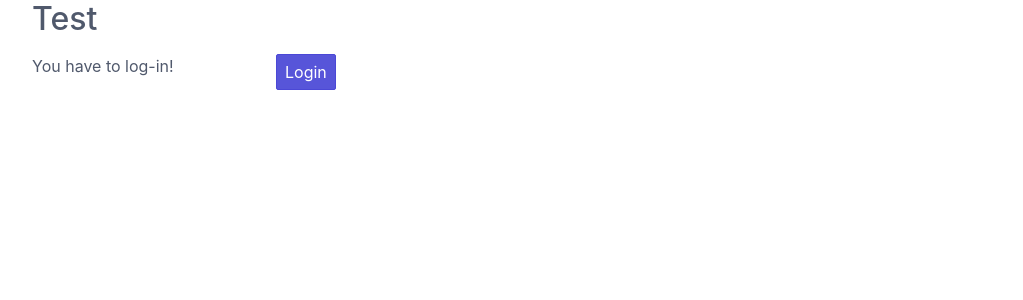
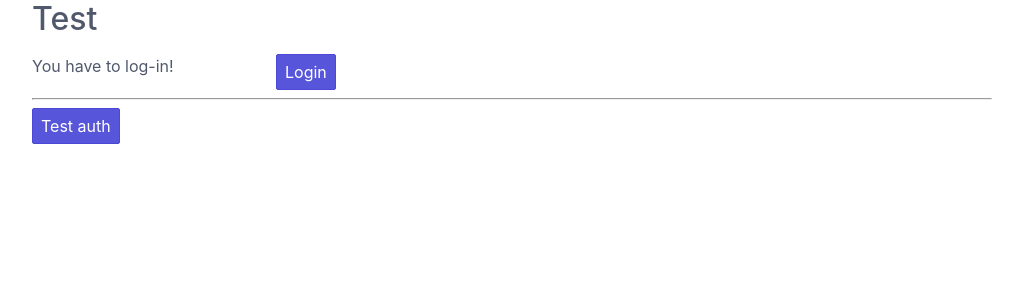
Before and after one commit to spapas/rest_authenticate, a Django app: page / in a window 1280 px wide. Shown: the top 300 px of the page, without its empty margins (128-1151 px from the left). Run offline with Django 3.2, Linux system fonts and the light colour scheme.

Commit message:
Add the local / session storage integration

```diff
--- a/rest_authenticate/urls.py
+++ b/rest_authenticate/urls.py
@@ -9,7 +9,7 @@ from rest_framework import routers
 
 urlpatterns = [
     path('admin/', admin.site.urls),
-    path('test_auth/', TestAuthView.as_view()),
+    path('test_auth/', TestAuthView.as_view(), name='test_auth', ),
     url(r'^rest-auth/', include('rest_auth.urls')),
     path(r'', HomeTemplateView.as_view(), name='home', ),
 ] + static(settings.STATIC_URL, document_root=settings.STATIC_ROOT)
--- a/rest_authenticate/views.py
+++ b/rest_authenticate/views.py
@@ -14,4 +14,4 @@ class TestAuthView(APIView):
     # permission_classes = (permissions.IsAdminUser,)
 
     def get(self, request, format=None):
-        return Response("OK")
+        return Response("Hello {0}!".format(request.user))
--- a/templates/home.html
+++ b/templates/home.html
@@ -9,6 +9,7 @@
   <title>Home</title>
   <link rel="stylesheet" href='{% static "spectre.min.css" %}'>
   <link rel="stylesheet" href='{% static "spectre-icons.min.css" %}'>
+  <link rel="icon" href="{% static 'favicon.ico' %}">
   <style>
         .spinner {
             margin: 100px auto 0;
@@ -83,6 +84,15 @@
                 <button class="btn btn-primary"  id='logoutButton'>Logout</button>
             </div>
         </div>
+        <hr />
+        <div class="columns" id="test">
+            <div class='column col-3'>
+                <button class="btn btn-primary"  id='testAuthButton'>Test auth</button>
+            </div>
+            <div class='column col-9'>
+                <div id='test-auth-response' ></div>
+            </div>
+        </div>
     </div>
 
 
@@ -103,7 +113,12 @@
                     </div>
                     <div class="form-group">
                         <label class="form-label" for="input-password">Password</label>
-                        <input class="form-input" type="password" id="input-password" placeholder="Name">
+                        <input class="form-input" type="password" id="input-password" placeholder="Password">
+                    </div>
+                    <div class="form-group">
+                        <label class="form-checkbox" for="input-local-storage">
+                            <input type="checkbox" id="input-local-storage" /> <i class="form-icon"></i>  Use local storage (remember me)
+                        </label>
                     </div>
                 </form>
                 <div class='label label-error mt-1 d-invisible' id='modal-error'>
@@ -124,15 +139,19 @@
         var g_urls = {
             'login': '{% url "rest_login" %}',
             'logout': '{% url "rest_logout" %}',
+            'test_auth': '{% url "test_auth" %}',
         };
         var g_auth = localStorage.getItem("auth");
+        if(g_auth == null) {
+            g_auth = sessionStorage.getItem("auth");
+        }
+
         if(g_auth) {
             try {
                 g_auth = JSON.parse(g_auth);
             } catch(error) {
                 g_auth = null;
             }
-            console.log(g_auth);
         }
 
         var initLogin = function() {
@@ -140,13 +159,21 @@
                 $('#non-logged-in').hide();
                 $('#logged-in').show();
                 $('#span-username').html(g_auth.username);
-                localStorage.setItem("auth", JSON.stringify(g_auth));
+                if(g_auth.remember_me) {
+                    console.log("Setting auth for local storage");
+                    localStorage.setItem("auth", JSON.stringify(g_auth));
+                } else {
+                    console.log("Setting auth for session storage");
+                    sessionStorage.setItem("auth", JSON.stringify(g_auth));
+                }
             } else {
                 $('#non-logged-in').show();
                 $('#logged-in').hide();
                 $('#span-username').html('');
-                localStorage.setItem("auth", null);
+                localStorage.removeItem("auth");
+                sessionStorage.removeItem("auth");
             }
+            $('#test-auth-response').html("");
         }
 
         function getCookie(name) {
@@ -180,6 +207,7 @@
             $('#loginOkButton').click(function() {
                 var username = $('#input-username').val();
                 var password = $('#input-password').val();
+                var remember_me = $('#input-local-storage').prop('checked');
                 if(username && password) {
                     console.log("Will try to login with ", username, password);
                     $('#modal-error').addClass('d-invisible');
@@ -196,6 +224,7 @@
                         g_auth = {
                             username: username,
                             key: data.key,
+                            remember_me: remember_me
                         };
                         $('#login-modal').removeClass('active');
 
@@ -214,7 +243,6 @@
                 $.ajax({
                     url: g_urls.logout,
                     method: "GET",
-
                 }).done(function(data) {
                     console.log("DONE: ", data);
                     g_auth = null;
@@ -224,6 +252,23 @@
                 });
             });
 
+            $('#testAuthButton').click(function() {
+                $.ajax({
+                    url: g_urls.test_auth,
+                    method: "GET",
+                    beforeSend: function(request) {
+                        if(g_auth) {
+                            request.setRequestHeader("Authority", "Token " + g_auth.key);
+                        }
+                    },
+                }).done(function(data) {
+                    console.log("DONE: ", data);
+                    $('#test-auth-response').html("<span class='label label-success'>Ok! Response: " + data);
+                }).fail(function(data) {
+                    console.log("FAIL: ", data);
+                     $('#test-auth-response').html("<span class='label label-error'>Fail! Response: " + data.responseText + " (status: " + data.status+")</span>");
+                });
+            });
         });
 
 
```
Also changed, not shown: static/favicon.ico (added).
